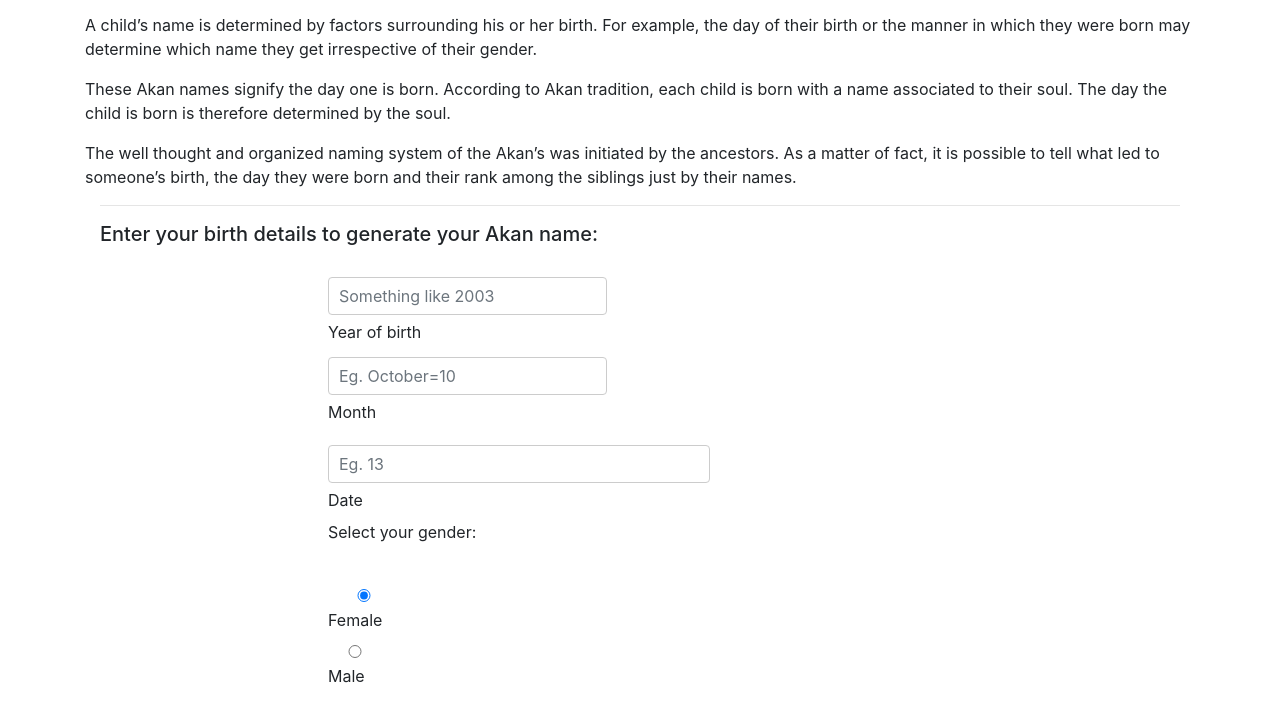
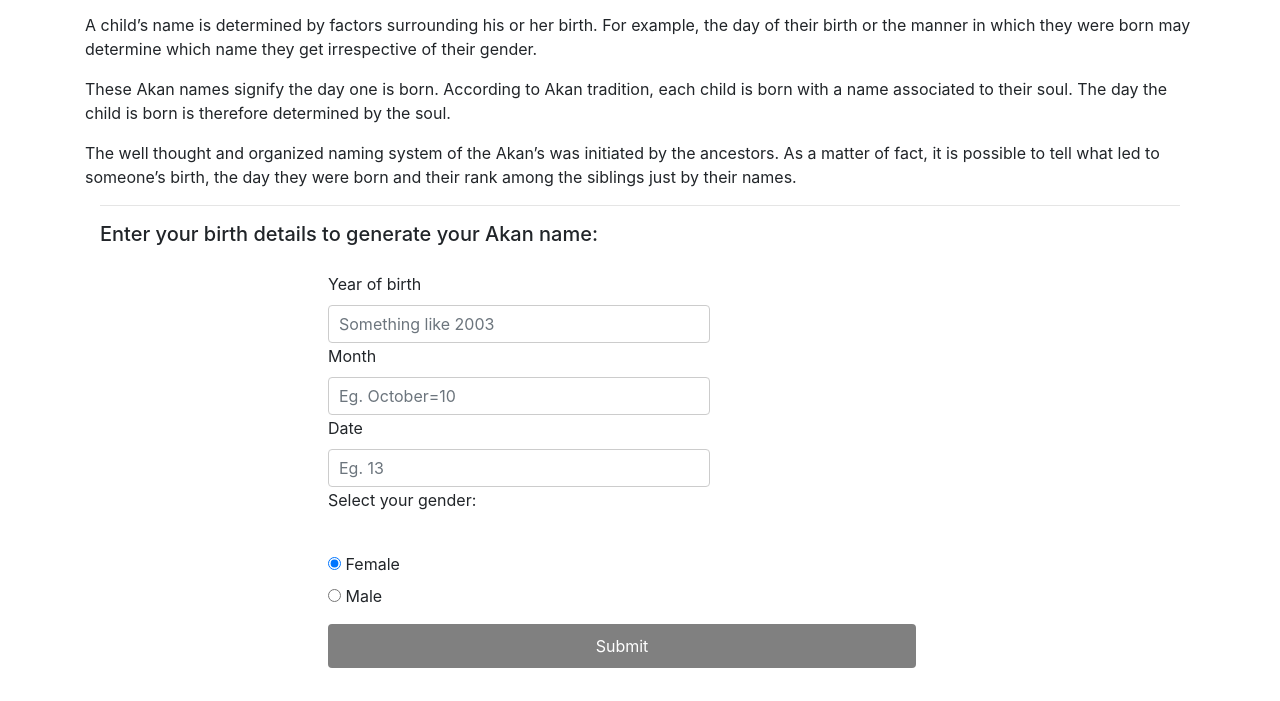
Before and after one commit to AtienoObwanda/AkanNameS, a plain HTML site: page index.html in a window 1280 px wide. Shown: the part 93-794 px from the top of the page. Drawn offline with nearby package versions, Linux system fonts and the light colour scheme.

Commit message:
Added custom CSS file and linked it properly

```diff
--- a/css/styles.css
+++ b/css/styles.css
@@ -1,3 +1,11 @@
+body {
+
+    background-blend-mode: multiply;
+    /* width: 100%; */
+    font-family: cursive;
+    text-align: center;
+    color: black;
+}
 form{
     text-align: left;
     border-radius: 12px;
@@ -7,9 +15,8 @@ form{
 }
 input[type=number],
 [type="radio"] {
-    width: 100%;
     padding: 8px 10px;
-    margin: 5px 0;
+    margin: 1px 0;
     display: inline-block;
     border: 1px solid #ccc;
     border-radius: 4px;
--- a/index.html
+++ b/index.html
@@ -5,14 +5,17 @@
     <meta http-equiv="X-UA-Compatible" content="IE=edge">
     <meta name="viewport" content="width=device-width, initial-scale=1.0">
     <title>Akan Names Generator | By Atieno</title>
-    <!--Styles-->
+  <!--Custom Styles-->
+  <link rel="stylesheet" href="./css/styles.css">
+    <!--Bootstrap Styles-->
     <link rel="stylesheet" href="https://stackpath.bootstrapcdn.com/bootstrap/4.3.1/css/bootstrap.min.css" integrity="sha384-ggOyR0iXCbMQv3Xipma34MD+dH/1fQ784/j6cY/iJTQUOhcWr7x9JvoRxT2MZw1T" crossorigin="anonymous">
-    <link rel="stylesheet" href="/css/styles.css">
+
     <script src="https://code.jquery.com/jquery-3.5.1.min.js" integrity="sha256-9/aliU8dGd2tb6OSsuzixeV4y/faTqgFtohetphbbj0=" crossorigin="anonymous"></script>
     <script src="./js/index.js"></script>
     <!-- Google Fonts -->
     <link rel="stylesheet" href="https://fonts.googleapis.com/css?family=Roboto:300,400,500,700&display=swap">
-
+   <!-- Bootstrap core CSS -->
+  <link href="https://cdnjs.cloudflare.com/ajax/libs/twitter-bootstrap/4.5.0/css/bootstrap.min.css" rel="stylesheet">
 </head>
 <body>
     <div class="container">
@@ -42,26 +45,27 @@
                     <form  id="form" name="form" onsubmit="findDay()">
 
                       <div class="row">
-                        <div class="col-md-6">
+                        <div class="col-md-8">
                           <div class="md-form mb-0">
+                            <label for="year">Year of birth</label>
                               <input type="number" id="year" name="year" min="1900" max="2020" required placeholder="Something like 2003" class="form-control">
-                              <label for="year">Year of birth</label>
                           </div>
                       </div>
                     </div>
                     <div class="row">
-                      <div class="col-md-6">
-                        <div class="md-form mb-2">
+                      <div class="col-md-8">
+                        <div class="md-form mb-0">
+                          <label for="month">Month</label>
                             <input type="number" id="month" name="month" min="1" max="12" required placeholder="Eg. October=10" class="form-control">
-                            <label for="month">Month</label>
                         </div>
                     </div>
 
 
                     <div class="col-md-8">
                       <div class="md-form mb-0">
-                          <input type="number" id="date" name="date" min="1" max="31" required placeholder="Eg. 13" class="form-control">
-                          <label for="date">Date</label>
+                        <label for="date">Date</label>
+                         <input type="number" id="date" name="date" min="1" max="31" required placeholder="Eg. 13" class="form-control">
+
                       </div>
                   </div>
 
@@ -71,16 +75,12 @@
                     <div class="md-form mb-0">
                       <p>Select your gender: <br></p>
                       <br>
-
-
-                      <div class="radio">
+                     <div class="radio">
                           <label>
                             <input type="radio" name="gender" value="Female" checked>
                             Female
                           </label>
-
                       </div>
-
                       <div class="radio">
                           <label>
                             <input type="radio" name="gender" value="Male">
```
